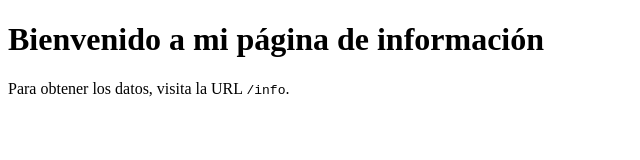
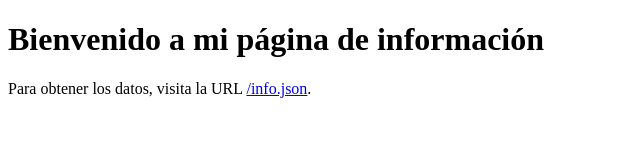
Before and after one commit to DavidCT-10/DavidCT-10.github.io, a plain HTML site: page cube-prog/index.html in a window 1280 px wide. Shown: the full height of the page, 0-640 px from the left. Drawn offline with Linux system fonts and the light colour scheme.

Commit message:
ADD cube-prog

```diff
--- a/cube-prog/index.html
+++ b/cube-prog/index.html
@@ -5,6 +5,6 @@
 </head>
 <body>
     <h1>Bienvenido a mi página de información</h1>
-    <p>Para obtener los datos, visita la URL <code>/info</code>.</p>
+    <p>Para obtener los datos, visita la URL <a href="/info.json" target="_blank">/info.json</a>.</p>
 </body>
 </html>
```
